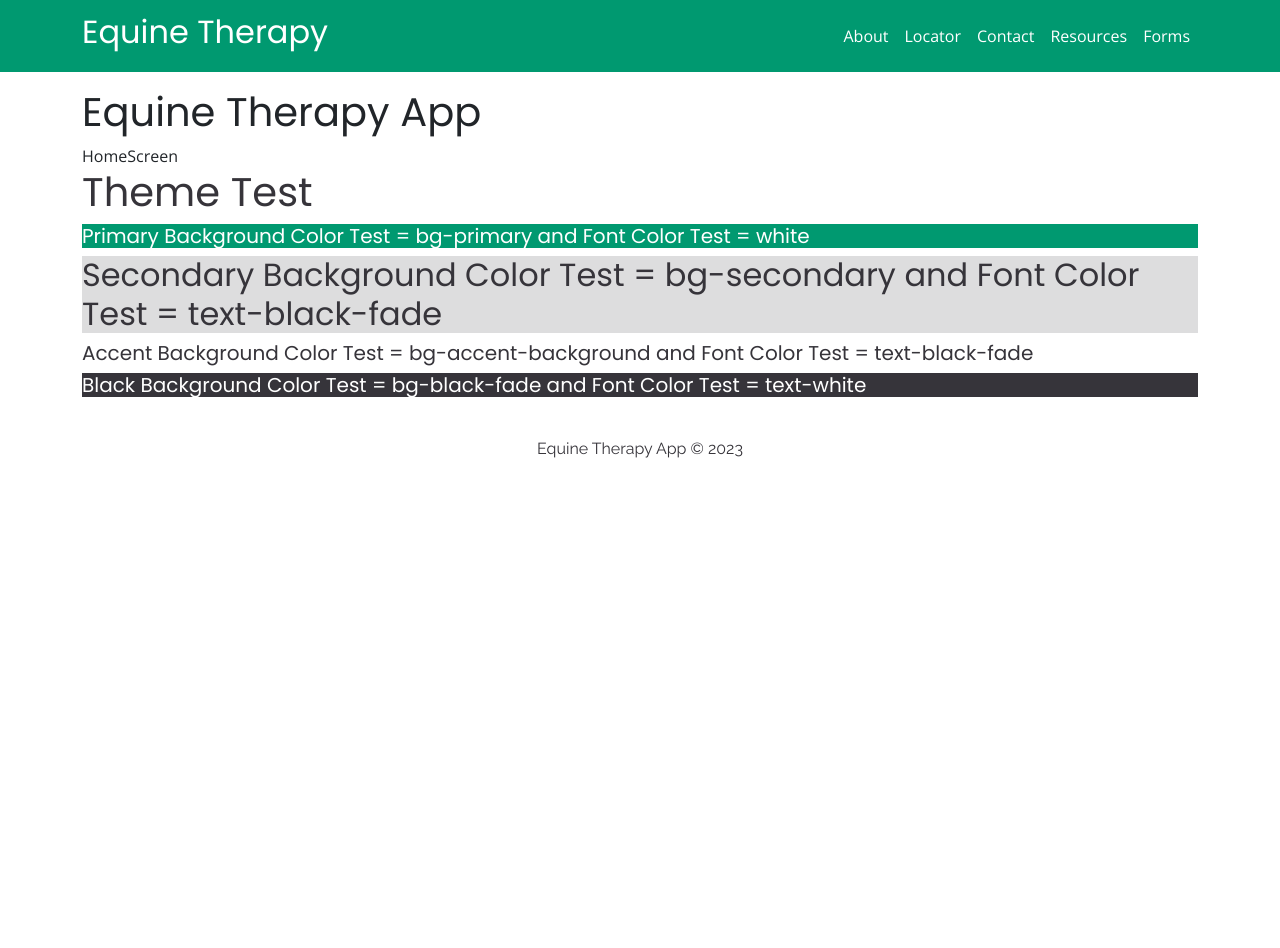
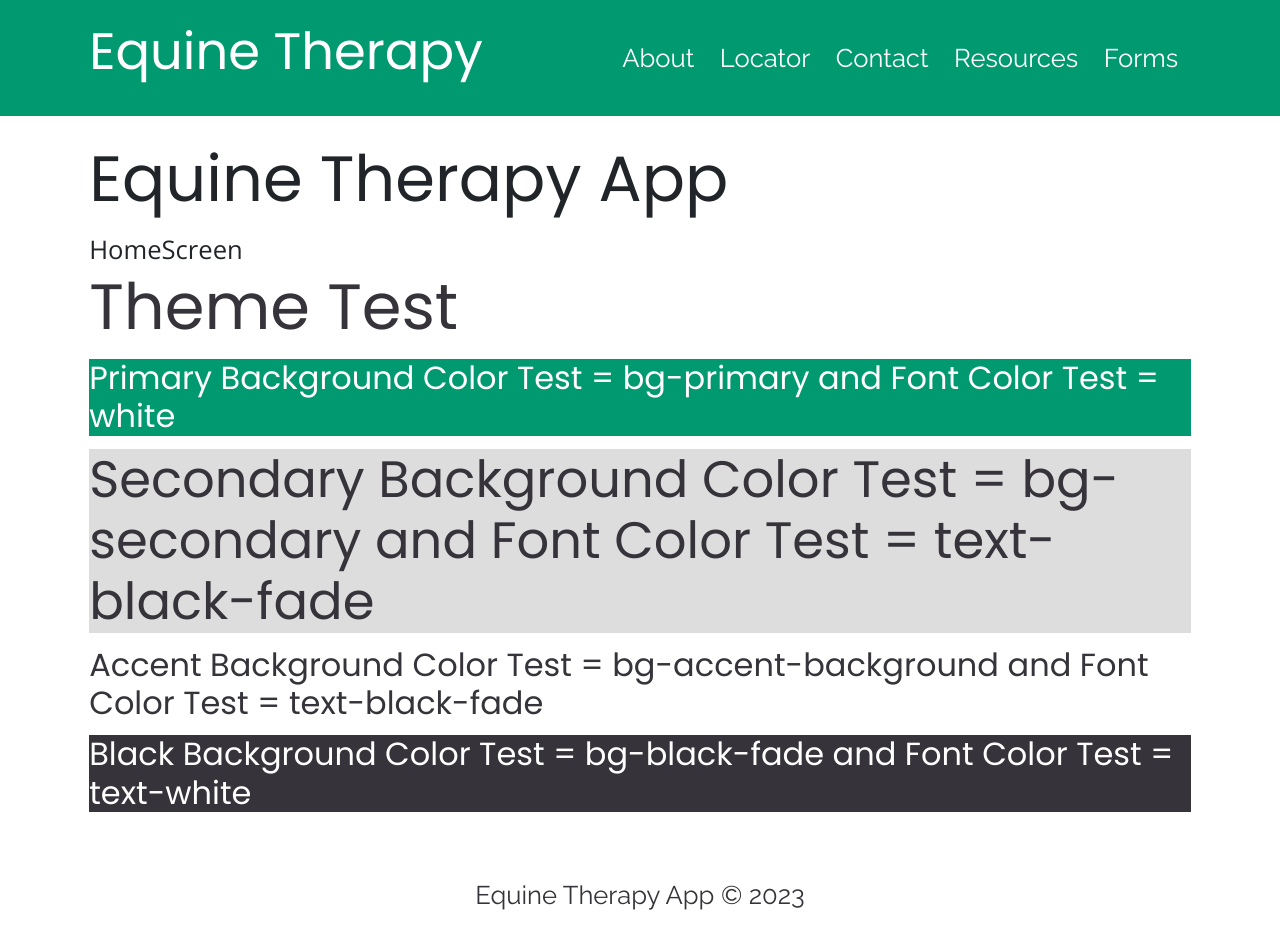
Before and after one commit to nekablair/Team-Alpha-Vets-Hackathon, a React (Create React App) app in the folder frontend/: page / in a window 1280 px wide. Shown: the top 948 px of the page. Before the commit the page ends 800 px from the top, so only its background shows below. Built offline with nearby package versions, Linux system fonts and the light colour scheme.

Commit message:
Added basic font scaling

```diff
--- a/frontend/src/scss/custom.scss
+++ b/frontend/src/scss/custom.scss
@@ -26,6 +26,27 @@ h6 {
   text-transform: uppercase;
 }
 
-p,span {
+p,span,a {
   font-family: 'Raleway', sans-serif;
 }
+html {
+  font-size: 1rem;
+}
+
+@include media-breakpoint-up(sm) {
+  html {
+    font-size: 1.2rem;
+  }
+}
+
+@include media-breakpoint-up(md) {
+  html {
+    font-size: 1.4rem;
+  }
+}
+
+@include media-breakpoint-up(lg) {
+  html {
+    font-size: 1.6rem;
+  }
+}
```
